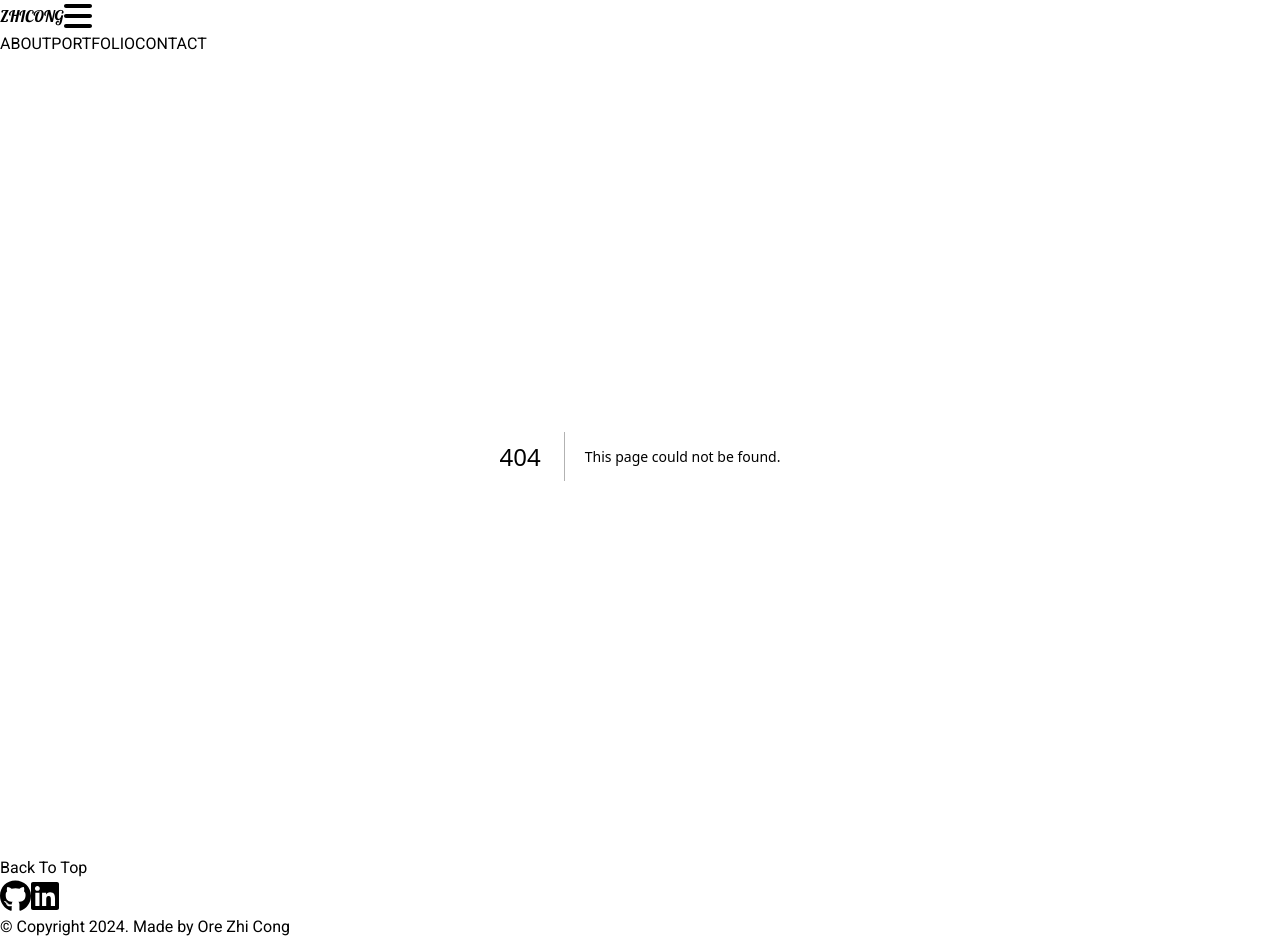
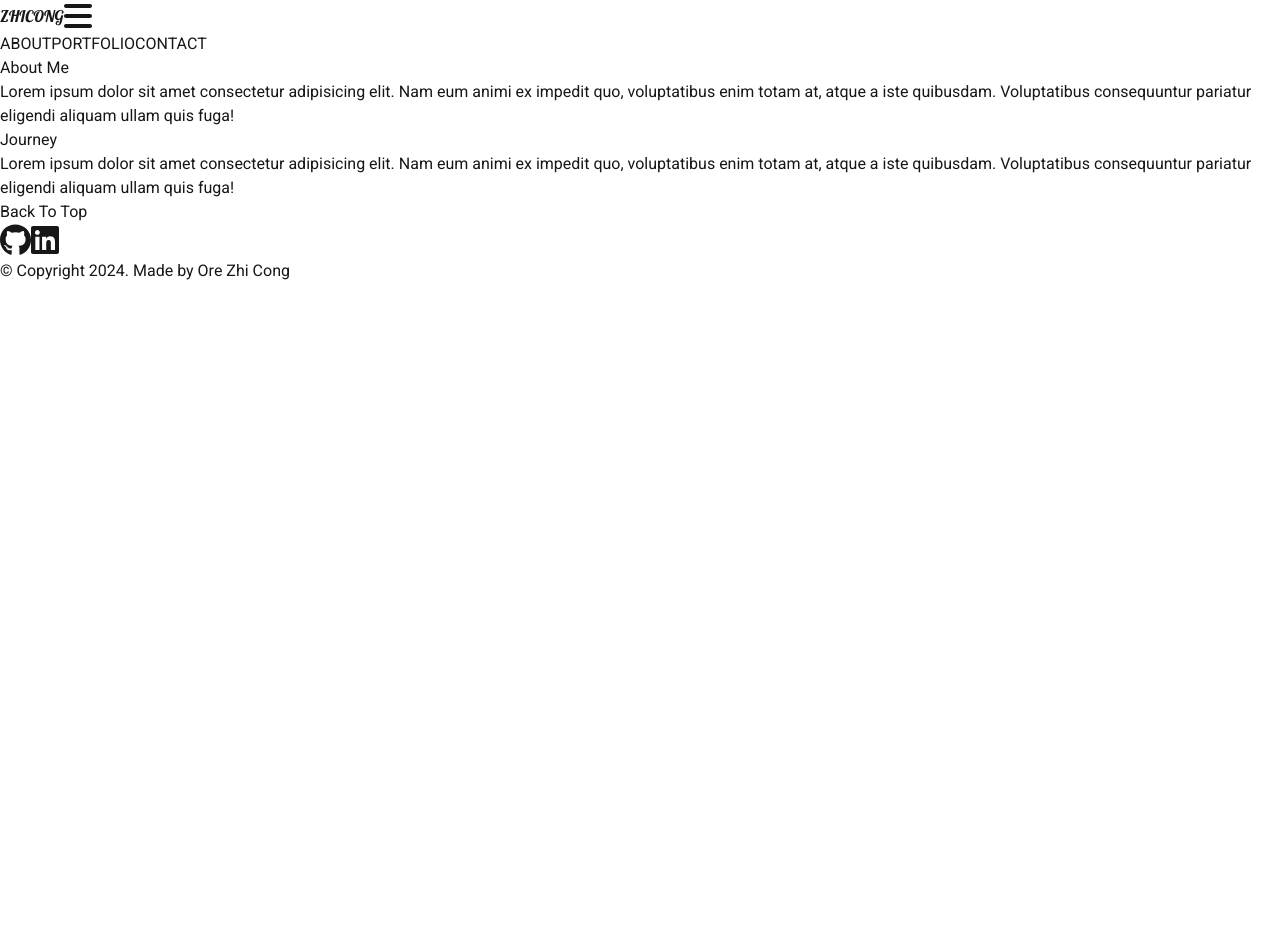
Before and after one commit to ZhiCong17/nextjs-portfolio, a Next.js app: page /about in a window 1280 px wide. Before the commit this address had no page. After the commit the page ends 800 px from the top, so only its background shows below. Built offline with nearby package versions, Linux system fonts and the light colour scheme.

Commit message:
create an about page with placeholder sections

```diff
--- /dev/null
+++ b/src/app/about/page.jsx
@@ -0,0 +1,10 @@
+export default function Page() {
+  return (
+    <>
+      <h1 className="text-center md:text-left mt-20 text-4xl font-semibold">About Me</h1>
+      <p className="text-center mt-5">Lorem ipsum dolor sit amet consectetur adipisicing elit. Nam eum animi ex impedit quo, voluptatibus enim totam at, atque a iste quibusdam. Voluptatibus consequuntur pariatur eligendi aliquam ullam quis fuga!</p>
+      <h2 className="text-center md:text-left mt-20 text-4xl font-semibold">Journey</h2>
+      <p className="text-center mt-5 mb-20">Lorem ipsum dolor sit amet consectetur adipisicing elit. Nam eum animi ex impedit quo, voluptatibus enim totam at, atque a iste quibusdam. Voluptatibus consequuntur pariatur eligendi aliquam ullam quis fuga!</p>
+    </>
+  )
+}
```
